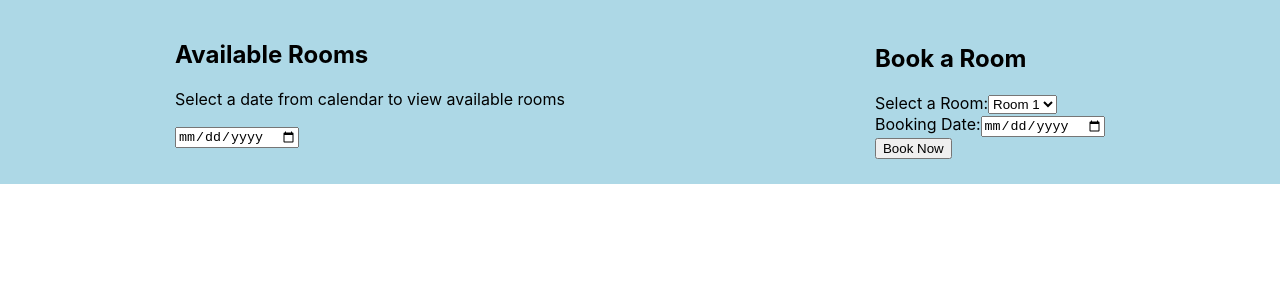
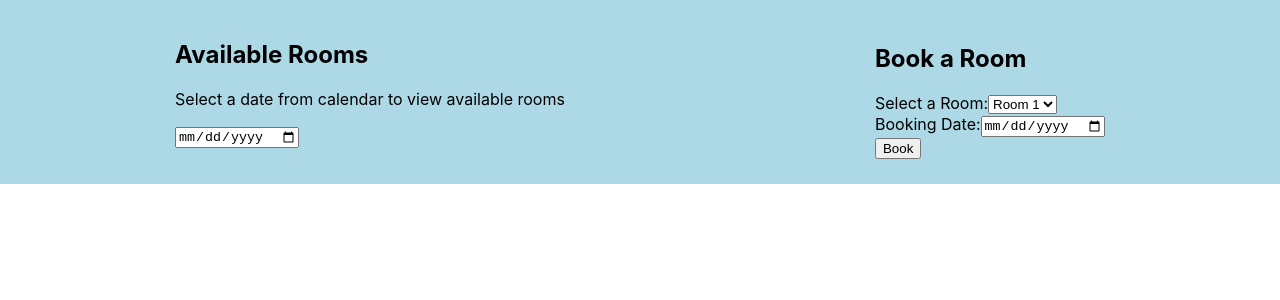
Before and after one commit to Bermet777/meeting-room-booking, a React (Create React App) app: page / in a window 1280 px wide. Shown: the top 300 px of the page. Built offline with nearby package versions, Linux system fonts and the light colour scheme.

Commit message:
updated onclick button for clarity

```diff
--- a/src/components/BookingForm.js
+++ b/src/components/BookingForm.js
@@ -38,7 +38,7 @@ const BookingForm = () => {
         <input type="date" value={bookingDate} onChange={(e) => setBookingDate(e.target.value)} />
       </label>
       <br />
-      <button onClick={handleBooking}>Book Now</button>
+      <button onClick={handleBooking}>Book</button>
       {bookingStatus && <p>{bookingStatus}</p>}
     </div>
   );
```
